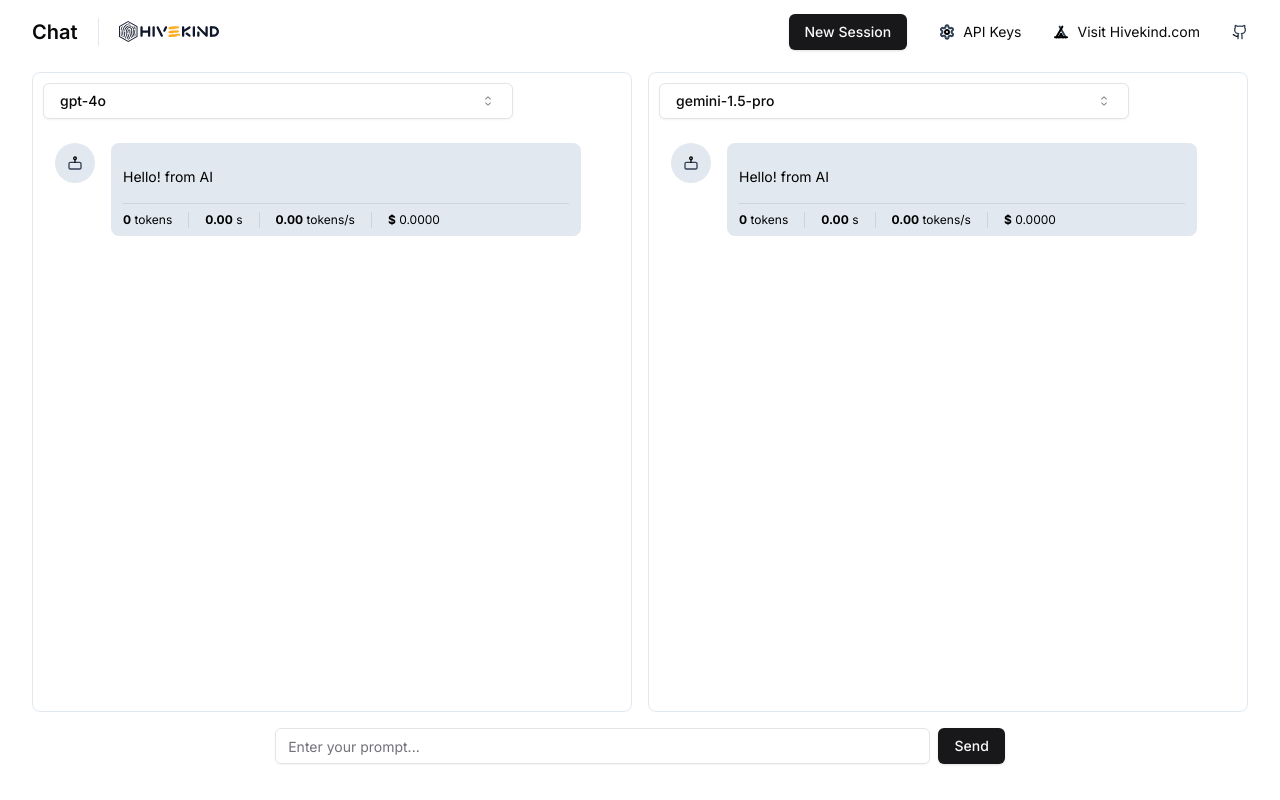
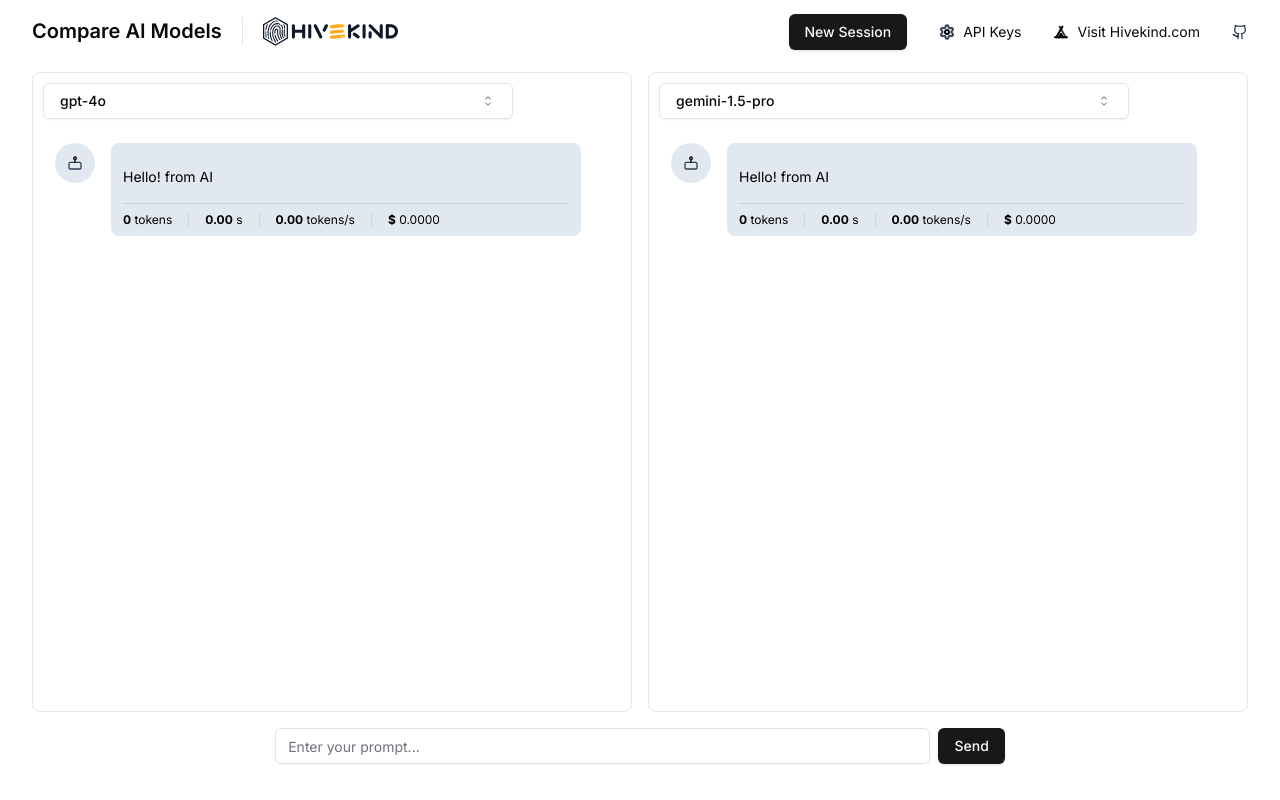
Before and after one commit to Hivekind/hivechat, a Next.js app: page /hivechat/ in a window 1280 px wide. Built offline with nearby package versions, Linux system fonts and the light colour scheme.

Commit message:
Change the header name and adjust UI

```diff
--- a/src/app/playground.tsx
+++ b/src/app/playground.tsx
@@ -87,11 +87,11 @@
     <>
       <div className="hidden h-full flex-col md:flex">
         <div className="container flex flex-col items-start justify-between space-y-2 py-4 sm:flex-row sm:items-center sm:space-y-0 md:h-16">
-          <div className="flex gap-5">
+          <div className="flex gap-5 w-full">
             <Link href="/">
-              <h2 className="text-xl font-semibold border-r border-slate-200 pr-5">
-                Chat
-              </h2>
+              <h1 className="text-xl font-semibold border-r border-slate-200 pr-5">
+                Compare AI Models
+              </h1>
             </Link>
             <a
               target="_blank"
```
